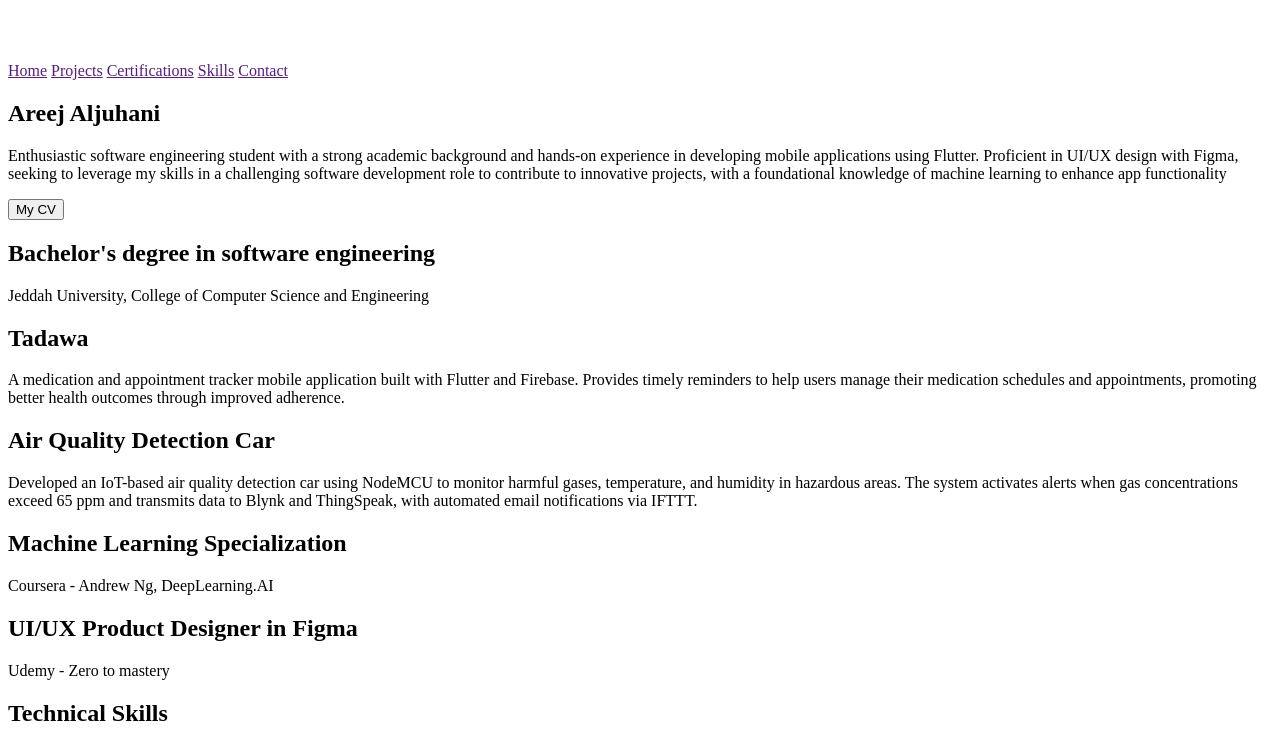
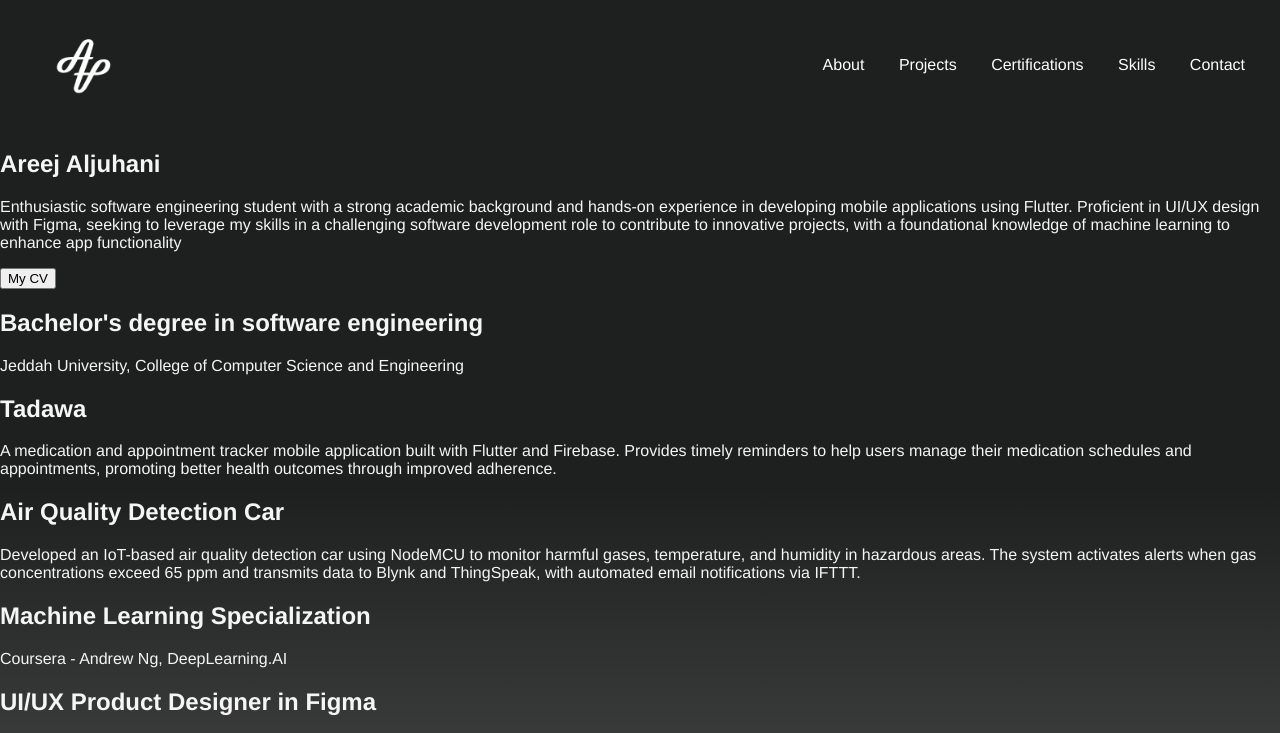
Before and after one commit to AreejAljuhani/AreejAljuhani.github.io, a plain HTML site: page index.html in a window 1280 px wide. Shown: the top 733 px of the page. Drawn offline with Linux system fonts and the light colour scheme.

Commit message:
Add nav bar style

```diff
--- a/Styles/style.css
+++ b/Styles/style.css
@@ -0,0 +1,41 @@
+body {
+    font-family: Helvetica, Arial, sans-serif;
+    margin: 0;
+    padding: 0;
+    color: #f5f5f5;
+    background: linear-gradient(to bottom, #1e1f1f, #1e1f1f, #535353, #1d1e1e);
+  }
+
+header {
+  display: flex;
+  align-items: center;
+  justify-content: space-between;
+  background: #1e1f1f;
+  color: white;
+  padding: 0 20px;
+  border-radius: 30px;
+}
+
+nav a {
+  color: white;
+  text-decoration: none;
+  margin: 0 15px;
+  position: relative;
+  transition: color 0.3s ease, text-shadow 0.3s ease;
+}
+
+nav a:hover {
+  color: #f0f0f0;
+  text-shadow: 0 0 10px rgba(255, 255, 255, 0.7),
+    0 0 20px rgba(255, 255, 255, 0.5);
+}
+
+#logo {
+  transition: transform 0.3s ease, filter 0.3s ease;
+}
+
+#logo:hover {
+  transform: scale(1.05);
+  filter: drop-shadow(0 0 10px rgba(255, 255, 255, 0.7))
+    drop-shadow(0 0 20px rgba(255, 255, 255, 0.5));
+}
--- a/index.html
+++ b/index.html
@@ -4,16 +4,17 @@
     <meta charset="UTF-8" />
     <meta name="viewport" content="width=device-width, initial-scale=1.0" />
     <title>Areej Aljuhani</title>
+    <link href="Styles/style.css" rel="stylesheet">
   </head>
   <body>
     <header>
-      <img src="Images/logo.png" alt="my logo image" width="50" height="50" />
+      <img id="logo" src="Images/logo.png" alt="my logo image" width="130" height="130" />
       <nav>
-        <a href="">Home</a>
-        <a href="">Projects</a>
-        <a href="">Certifications</a>
-        <a href="">Skills</a>
-        <a href="">Contact</a>
+        <a href="#about">About</a>
+        <a href="#projects">Projects</a>
+        <a href="#certifications">Certifications</a>
+        <a href="#skills">Skills</a>
+        <a href="#contact">Contact</a>
       </nav>
     </header>
     <main>
@@ -54,7 +55,7 @@
           </p>
         </div>
       </section>
-      <section id="Certifications">
+      <section id="certifications">
         <div>
           <h2>Machine Learning Specialization</h2>
           <p>Coursera - Andrew Ng, DeepLearning.AI</p>
```
